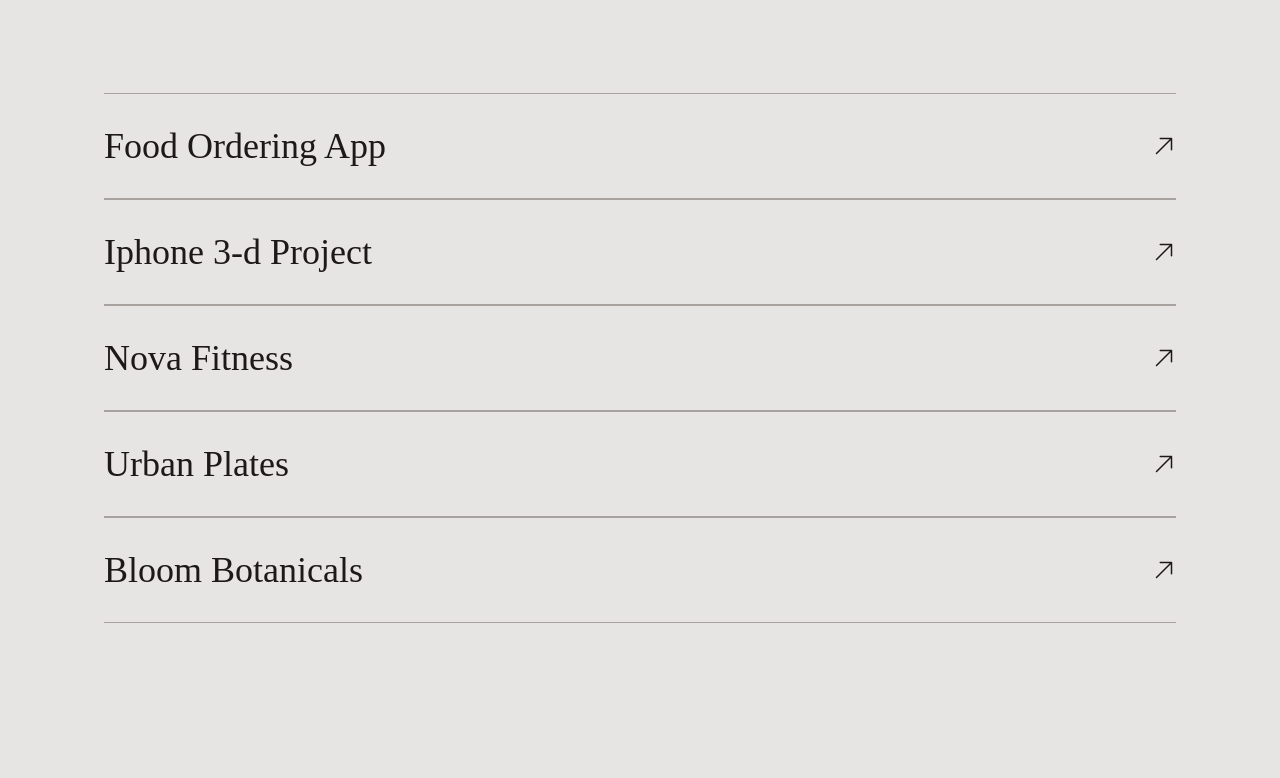
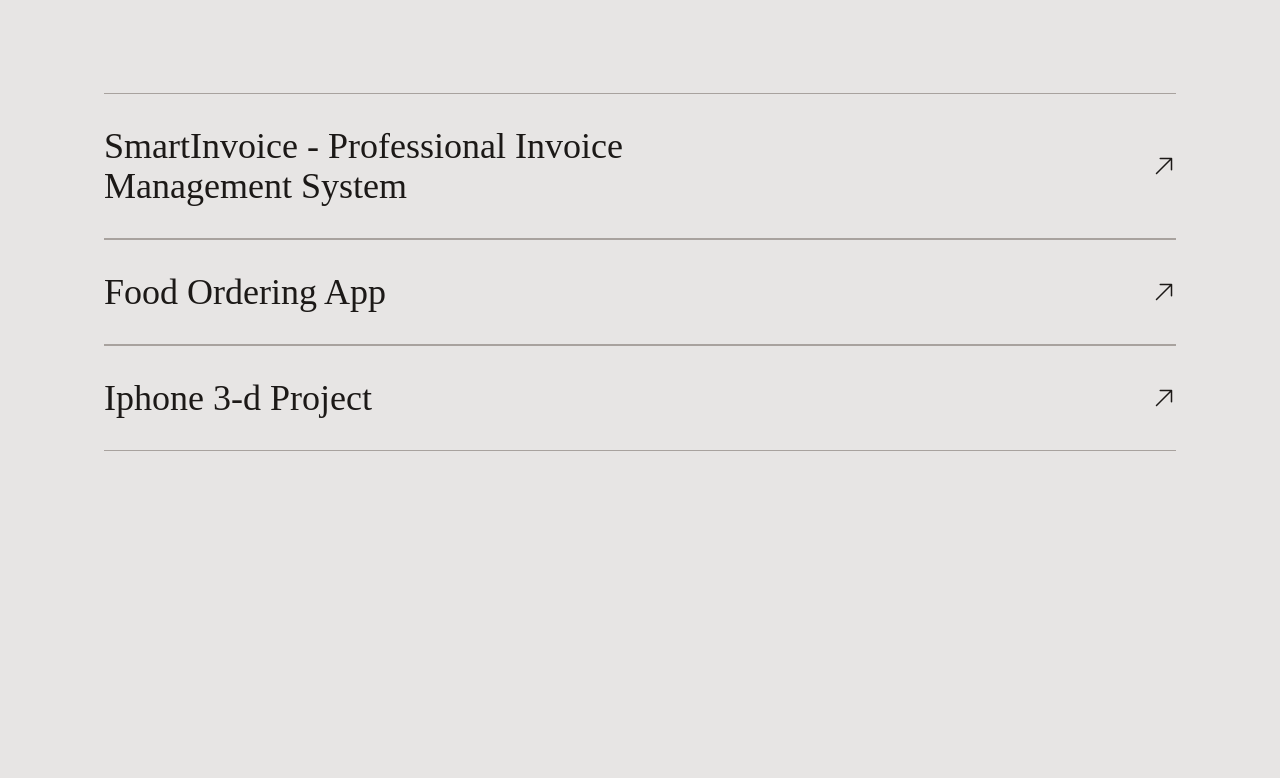
Before and after one commit to HA2345567/Harshu_portfolio, a Next.js app: page / in a window 1280 px wide. Shown: the part 3427-4205 px from the top of the page. Built offline with nearby package versions, Linux system fonts and the light colour scheme.

Commit message:
Adding Projects

```diff
--- a/src/sections/Projects.tsx
+++ b/src/sections/Projects.tsx
@@ -1,37 +1,25 @@
 import { FC } from "react";
-import image1 from "@/assets/images/project-1.jpg";
-import image2 from "@/assets/images/iphone1.png";
-import image3 from "@/assets/images/project-3.jpg";
-import image4 from "@/assets/images/project-4.jpg";
-import image5 from "@/assets/images/project-5.jpg";
+import image1 from "@/assets/images/New_Pic01.png";
+import image2 from "@/assets/images/project-1.jpg";
+import image3 from "@/assets/images/iphone1.png";
 import Image from "next/image";
 
 /* eslint-disable-next-line @typescript-eslint/no-unused-vars */
 const projects = [
   {
+    name: "SmartInvoice - Professional Invoice Management System",
+    image: image1,
+    href: "https://smartinvoice-rosy.vercel.app/", // Add the appropriate link here
+  },
+  {
     name: "Food Ordering App",
-    image: image1,
+    image: image2,
     href: "https://hungerbull-fronted-982j.onrender.com/", // Add the appropriate link here
   },
   {
     name: "Iphone 3-d Project",
-    image: image2,
+    image: image3,
     href: "https://iphone-3d-project.vercel.app/",
-  },
-  {
-    name: "Nova Fitness",
-    image: image3,
-    href: "#", // Add the appropriate link here
-  },
-  {
-    name: "Urban Plates",
-    image: image4,
-    href: "#", // Add the appropriate link here
-  },
-  {
-    name: "Bloom Botanicals",
-    image: image5,
-    href: "#", // Add the appropriate link here
   },
 ];
 
```
Also changed, not shown: src/assets/images/New_Pic01.png (added).
